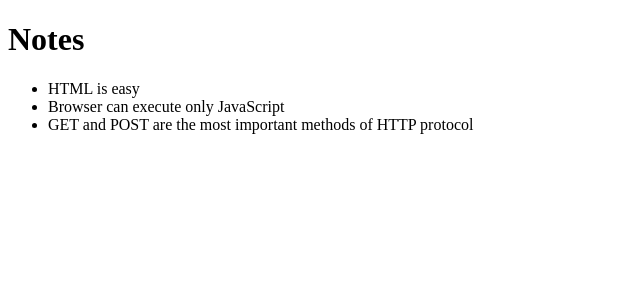
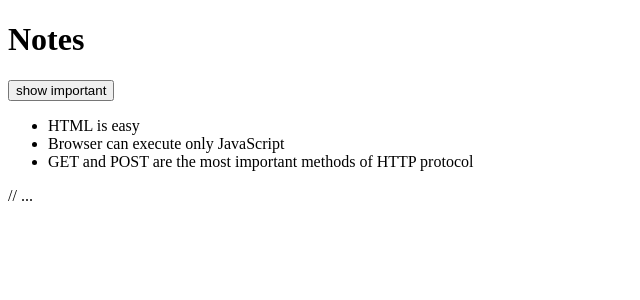
Before and after one commit to xintoteai/introdemo, a React (Vite) app: page / in a window 1280 px wide. Shown: the top 300 px of the page, without its empty margins (0-640 px from the left). Built offline with nearby package versions, Linux system fonts and the light colour scheme.

Commit message:
Completed Part 2b (#2)
* Started part-2b

* continue with part 2b

* small changes

---------

Co-authored-by: Xin Heng <xin@tote.ai>

```diff
--- a/src/App.jsx
+++ b/src/App.jsx
@@ -1,16 +1,39 @@
+import { useState } from 'react';
 import Note from './components/Note';
 
-const App = ({ notes }) => {
+const App = (props) => {
+  const [notes, setNotes] = useState(props.notes);
+  const [newNote, setNewNote] = useState('a new note ...');
+  const [showAll, setShowAll] = useState(true);
+
+  const addNote = (event) => {
+    event.preventDefault();
+    console.log('button clicked', event.target);
+  };
+
+  const handleNoteChange = (event) => {
+    console.log(event.target.value);
+    setNewNote(event.target.value);
+  };
+
+  const notesToShow = showAll ? notes : notes.filter((note) => note.important === true);
+
   return (
     <div>
       <h1>Notes</h1>
+      <div>
+        <button onClick={() => setShowAll(!showAll)}>
+          show {showAll ? 'important' : 'all'}
+        </button>
+      </div>
       <ul>
-        {notes.map((note) => (
+        {notesToShow.map(note =>
           <Note key={note.id} note={note} />
-        ))}
+        )}
       </ul>
+      // ...
     </div>
-  );
-};
+  )
+}
 
 export default App;
```
